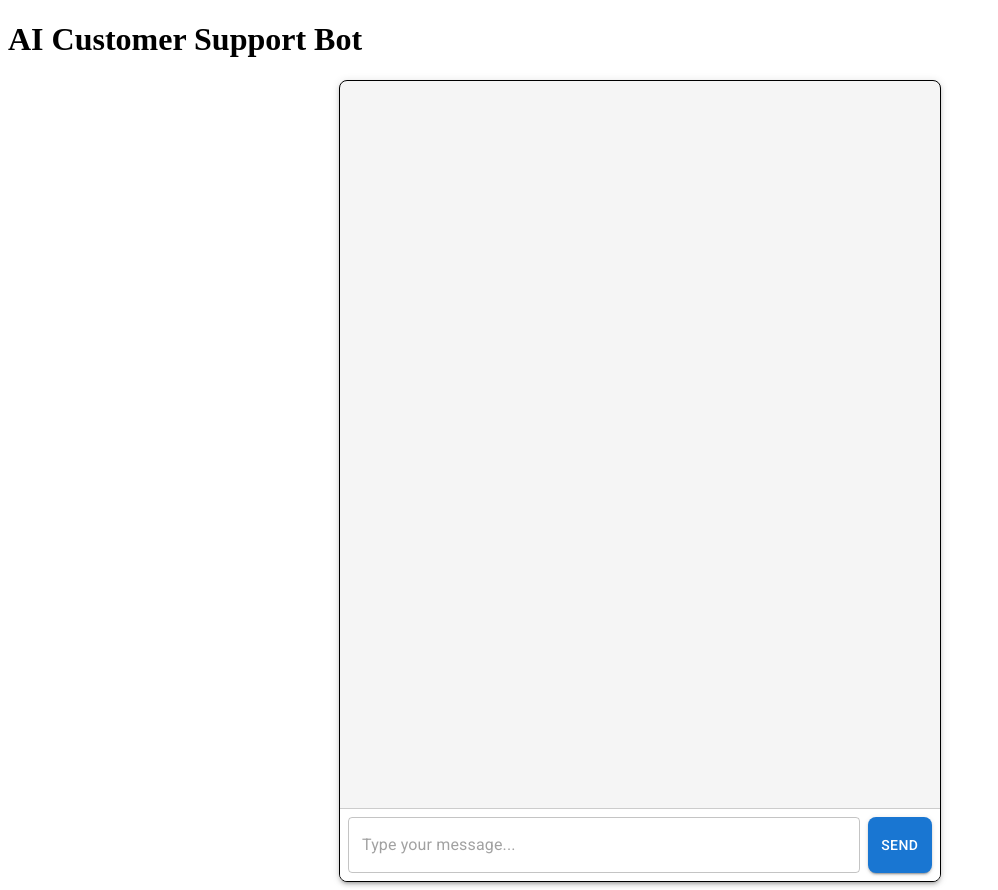
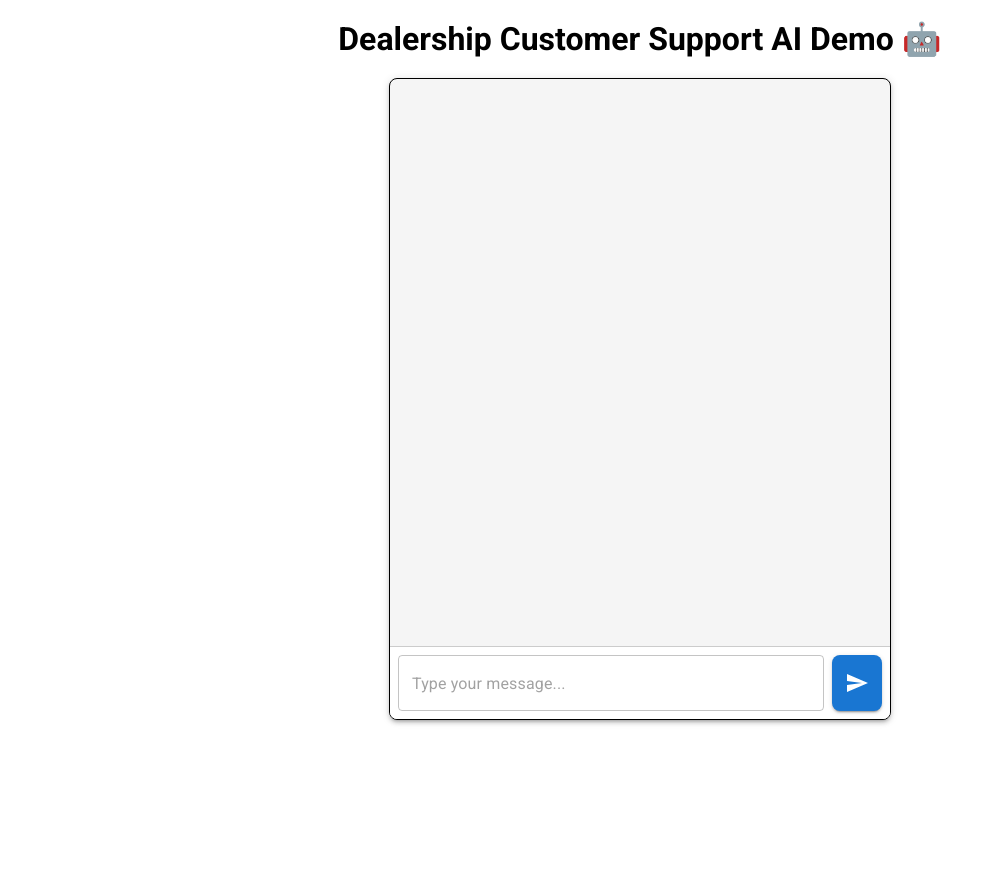
Before and after one commit to habid22/my-ai-support-bot, a Next.js app: page / in a window 1280 px wide. Shown: the whole page, without its empty margins (0-998 px from the left). After the commit the page ends 800 px from the top, so only its background shows below. Built offline with nearby package versions, Linux system fonts and the light colour scheme.

Commit message:
chore: Update ChatBox component styles and dimensions

```diff
--- a/components/ChatBox.js
+++ b/components/ChatBox.js
@@ -1,5 +1,6 @@
 import React, { useState } from 'react';
 import { Box, TextField, Button, List, ListItem } from '@mui/material';
+import SendIcon from '@mui/icons-material/Send';
 import ChatMessage from './ChatMessage';
 
 const ChatBox = () => {
@@ -39,8 +40,8 @@ const ChatBox = () => {
             sx={{
                 display: 'flex',
                 flexDirection: 'column',
-                height: '100vh',
-                maxWidth: '600px',
+                height: '80vh',
+                maxWidth: '500px',
                 margin: '0 auto',
                 border: 1,
                 borderRadius: 2,
@@ -67,8 +68,8 @@ const ChatBox = () => {
                     placeholder="Type your message..."
                     sx={{ marginRight: 1, borderRadius: 2, fontFamily: 'Roboto, sans-serif' }}
                 />
-                <Button variant="contained" color="primary" onClick={sendMessage} sx={{ borderRadius: 2, fontFamily: 'Roboto, sans-serif' }}>
-                    Send
+                <Button variant="contained" color="primary" onClick={sendMessage} sx={{ borderRadius: 2, minWidth: '50px', padding: '10px' }}>
+                    <SendIcon />
                 </Button>
             </Box>
         </Box>
--- a/package.json
+++ b/package.json
@@ -12,6 +12,7 @@
     "@emotion/react": "^11.13.0",
     "@emotion/styled": "^11.13.0",
     "@google/generative-ai": "^0.16.0",
+    "@mui/icons-material": "^5.16.6",
     "@mui/material": "^5.16.6",
     "axios": "^1.7.3",
     "next": "14.2.5",
--- a/pages/index.js
+++ b/pages/index.js
@@ -3,12 +3,12 @@ import ChatBox from '../components/ChatBox';
 
 export default function Home() {
     return (
-        <div>
+        <div style={{ fontFamily: 'Roboto, sans-serif', textAlign: 'center' }}>
             <Head>
-                <title>AI Customer Support Bot</title>
+                <title> Customer Support AI Demo 🤖</title>
             </Head>
             <main>
-                <h1>AI Customer Support Bot</h1>
+                <h1 style={{ fontSize: '2rem', margin: '20px 0' }}> Dealership Customer Support AI Demo 🤖</h1>
                 <ChatBox />
             </main>
         </div>
```
Also changed, not shown: 1 other file (tests, documents, lock files or other folders).
